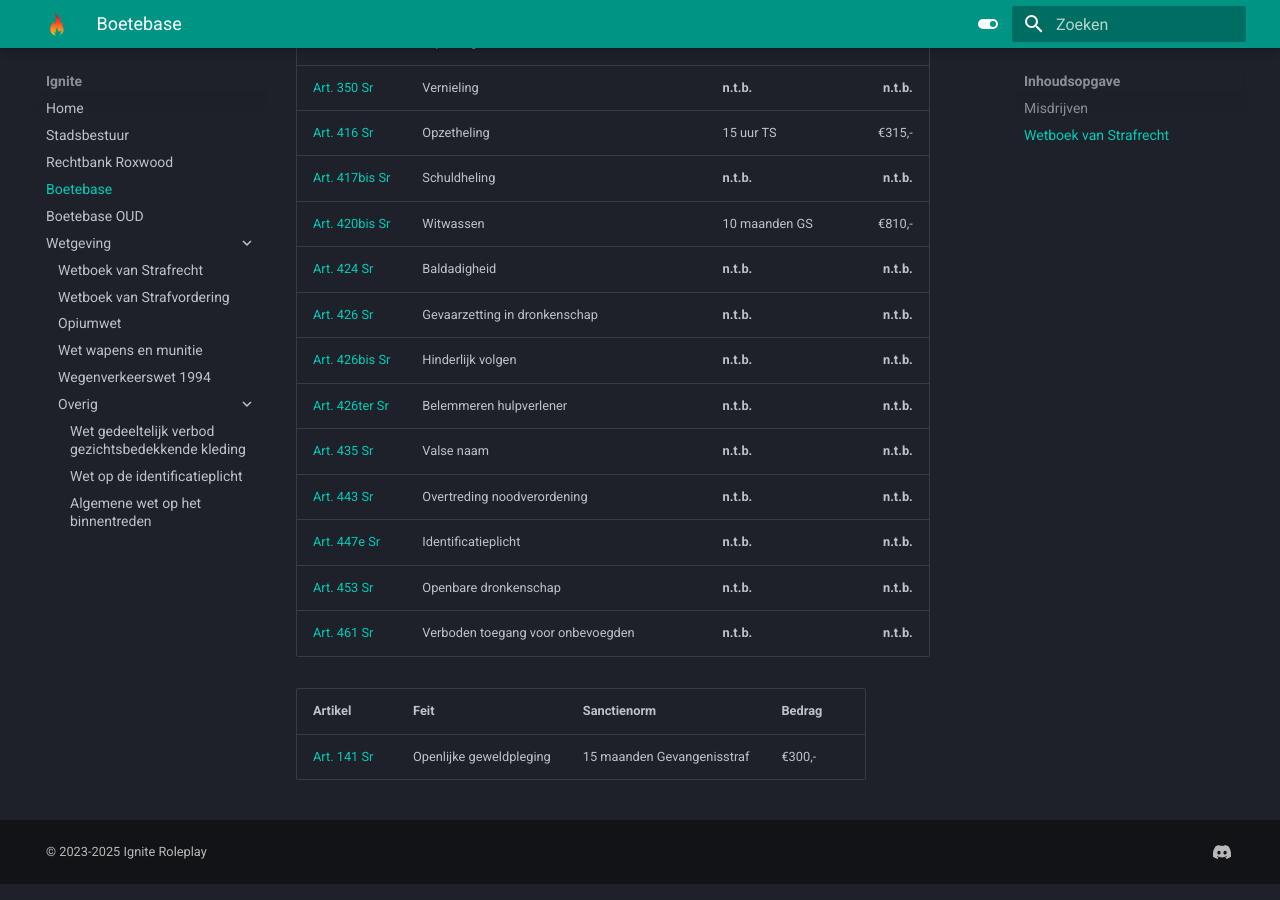
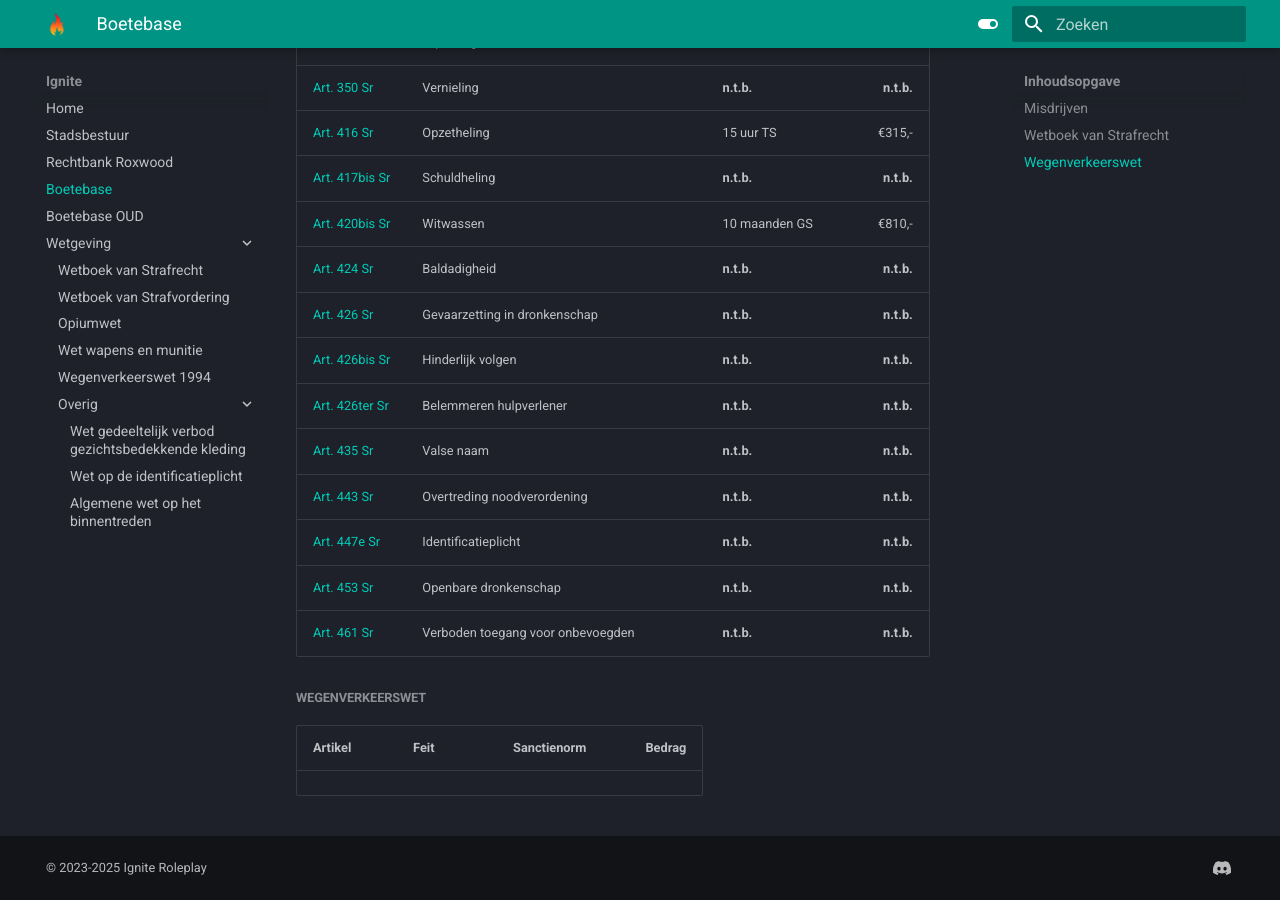
Before and after one commit to NLDenny/wetboek, an MkDocs documentation site: the page built from docs/overig/bb.md, in a window 1280 px wide and 900 px high, scrolled down 5627 px. Built offline with MkDocs 1.6.1 and Material for MkDocs 9.7.7, drawn with Linux system fonts in a browser that asks for light colours.

Commit message:
Update bb.md

```diff
--- a/docs/overig/bb.md
+++ b/docs/overig/bb.md
@@ -151,6 +151,6 @@ F116a | Inbrekerswerktuig | €115,- |
 [Art. 453 Sr](/wetboek/sr/#artikel-453-openbare-dronkenschap) | Openbare dronkenschap | __n.t.b.__ | __n.t.b.__
 [Art. 461 Sr](/wetboek/sr/#artikel-461-verboden-toegang-voor-onbevoegden) | Verboden toegang voor onbevoegden | __n.t.b.__ | __n.t.b.__
 
+#####Wegenverkeerswet
 |Artikel|Feit|Sanctienorm|Bedrag
-|:-----|:----|:------|:-|
-[Art. 141 Sr](/wetboek/sr/#artikel-141-openlijke-geweldpleging) | Openlijke geweldpleging | 15 maanden Gevangenisstraf | €300,-
+|:----|:----|:------|-:|
```
